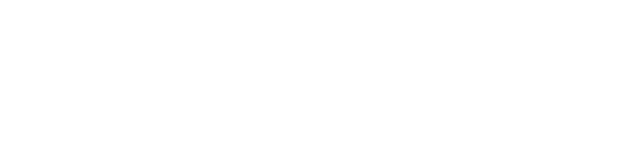
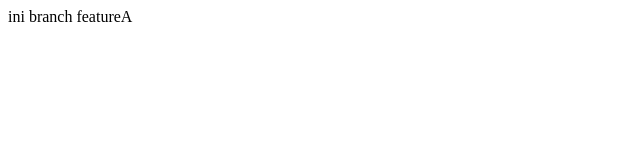
Before and after one commit to syifanurulI/latihan1, a plain HTML site: page index.html in a window 1280 px wide. Shown: the whole page, without its empty margins (0-640 px from the left). Drawn offline with Linux system fonts and the light colour scheme.

Commit message:
nama branch

```diff
--- a/index.html
+++ b/index.html
@@ -7,6 +7,6 @@
     <title>Document</title>
 </head>
 <body>
-
+    ini branch featureA
 </body>
 </html>
```
